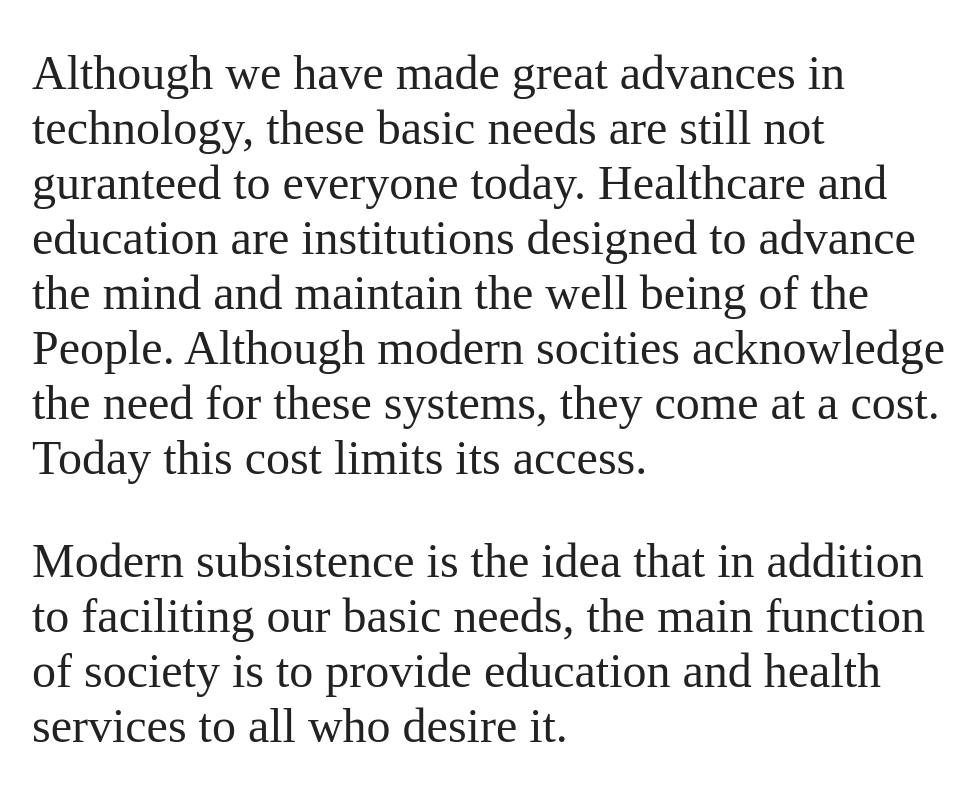
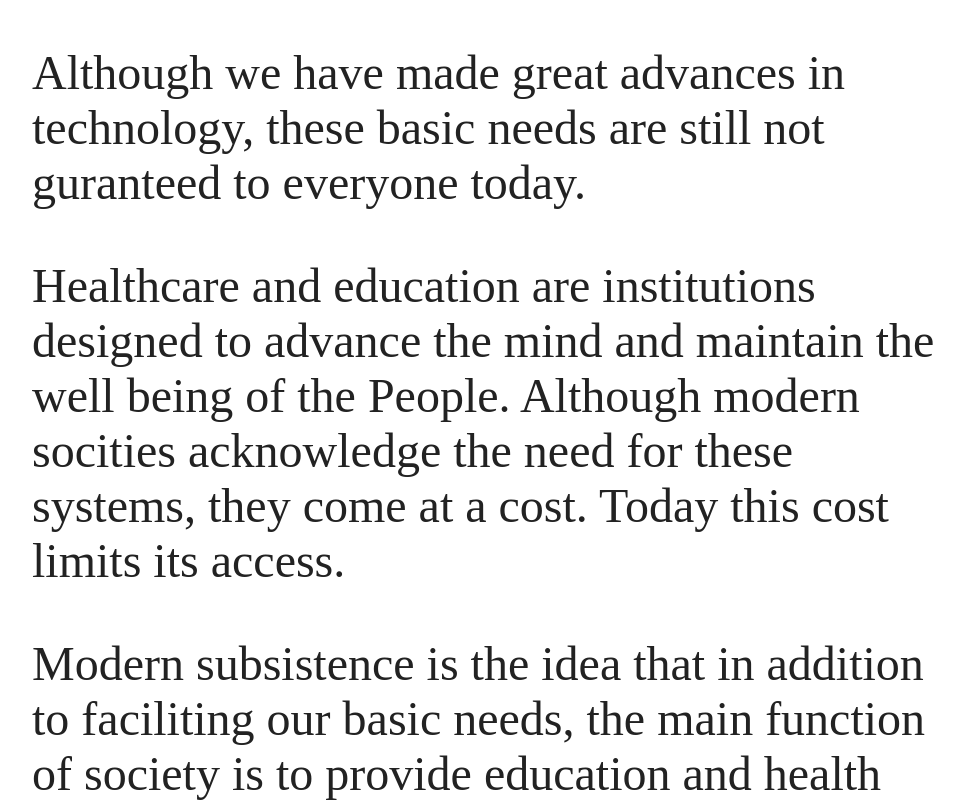
Before and after one commit to AnubisBeaker/public_website, a plain HTML site: page index.html in a window 1280 px wide. Shown: the part 1596-2396 px from the top of the page, without its empty margins (140-1115 px from the left). Drawn offline with Linux system fonts and the light colour scheme.

Commit message:
Fix wording a bit

```diff
--- a/index.html
+++ b/index.html
@@ -37,7 +37,8 @@
 
       <h3>Modern Subsistence</h3>
       <p> Food, water, clothing, and shelter are limited resources that are required for individuals to survive.
-      <p>Although we have made great advances in technology, these basic needs are still not guranteed to everyone today.
+      <p>Although we have made great advances in technology, these basic needs are still not guranteed to everyone today.</p>
+      <p>
       Healthcare and education are institutions designed to advance the mind and maintain the well being of the People.
       Although modern socities acknowledge the need for these systems, they come at a cost.
       Today this cost limits its access.
@@ -50,7 +51,7 @@
       <p>PnL is working to build technologies in the same spirit as Free and Open Source Software to create solutions that work towards modern subsistence for all.</p>
       <p><b>PnL EDU:</b> The blockchain based education tool for all ages. Standardized curriculums crowdsourced and catered for each unique communities needs.</p>
       <p><b>PnL Health:</b> IOT and wearable devices for the monitoring and analysis of basic health information.</p>
-      <p><b>PnL Plants:</b> Home gardens and community improved agriculture using precision agriculture.</p>
+      <p><b>PnL Plants:</b> Home gardens and community improved precision agriculture.</p>
       <p><b>PnL Clothing:</b> The clothing line that gives back.</p>
       <p><b>PnL Recycling:</b> Keeping communities clean and building sustainable dwelling units.</p>
       <br><br>
```
